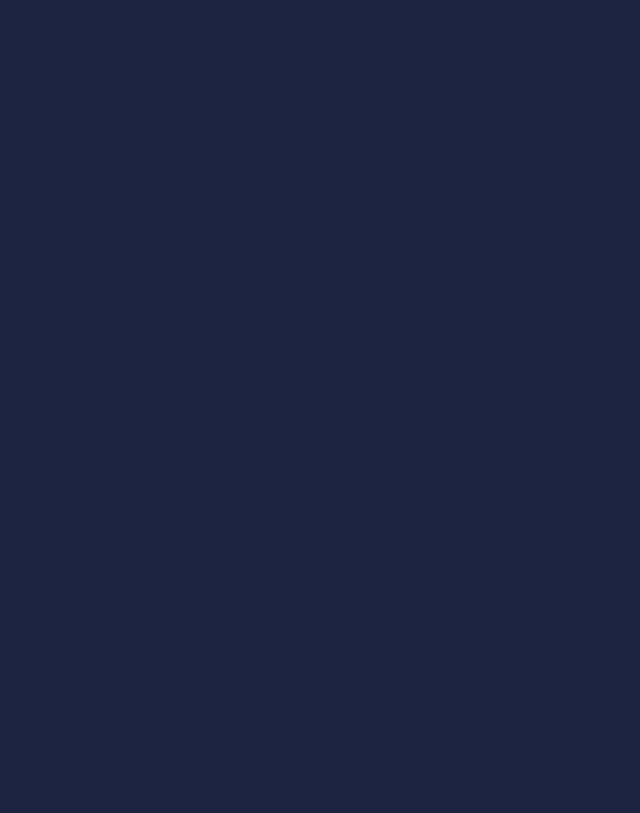
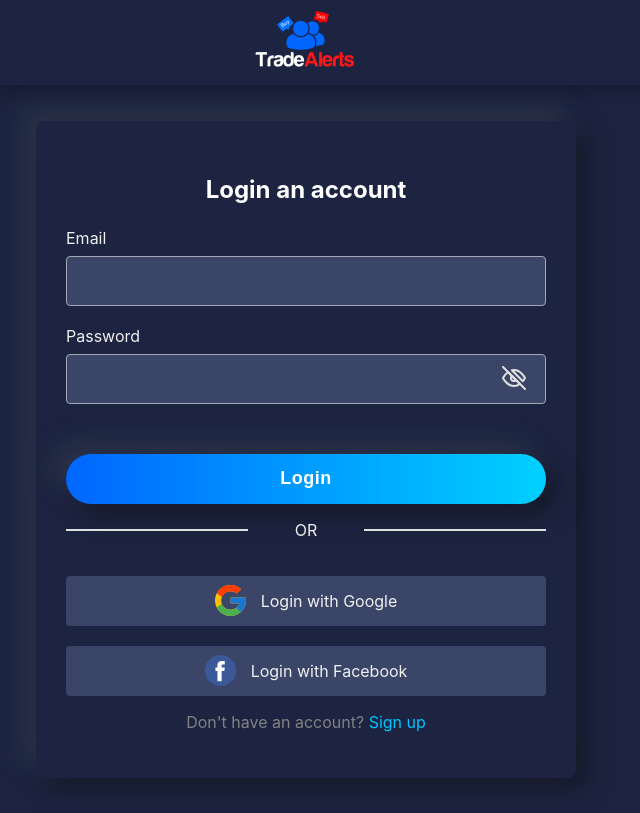
Before and after one commit to Arthur7711/trading_platform, a React (Create React App) app: page /login in a window 1280 px wide. Before the commit this address had no page. Shown: the whole page, without its empty margins (334-974 px from the left). Built offline with nearby package versions, Linux system fonts and the light colour scheme.

Commit message:
feat:(login page)

```diff
--- a/src/App.js
+++ b/src/App.js
@@ -1,4 +1,5 @@
 import { BrowserRouter, Route, Routes } from "react-router-dom";
+import Login from "./pages/login/Login";
 import Openpage from "./pages/openPage/OpenPage";
 import Register from "./pages/register/Register";
 
@@ -8,6 +9,7 @@ function App() {
       <Routes>
         <Route path="/" element={<Openpage />} />
         <Route path="/register" element={<Register />} />
+        <Route path="/login" element={<Login />} />
       </Routes>
     </BrowserRouter>
   );
--- /dev/null
+++ b/src/pages/login/Login.jsx
@@ -0,0 +1,58 @@
+import React from "react";
+import Logregheader from "../../components/logRegHeader/LogRegHeader";
+import styles from "./Login.module.css";
+import { ReactComponent as Eye } from "../../assets/images/eye.svg";
+import { ReactComponent as Google } from "../../assets/images/google.svg";
+import { ReactComponent as Fb } from "../../assets/images/fb.svg";
+
+const Login = () => {
+  function showingInp(e) {
+    if (e.target.parentNode.parentNode.childNodes[1].type === "password") {
+      e.target.parentNode.parentNode.childNodes[1].type = "text";
+    } else if (e.target.parentNode.parentNode.childNodes[1].type === "text") {
+      e.target.parentNode.parentNode.childNodes[1].type = "password";
+    }
+  }
+  return (
+    <>
+      <Logregheader />
+      <main className={styles.main}>
+        <div className={styles.item}>
+          <p className={styles.title}>Login an account</p>
+          <div className={styles.forLabel}>
+            <label>
+              Email
+              <input type="text" />
+            </label>
+          </div>
+          <div className={styles.forLabel}>
+            <label className={styles.passLab}>
+              Password
+              <input type="password" />
+              <Eye onClick={(e) => showingInp(e)} />
+            </label>
+          </div>
+          <button className={styles.btn}>Login</button>
+          <div className={styles.linesArea}>
+            <div className={styles.line}></div>
+            <p>OR</p>
+            <div className={styles.line}></div>
+          </div>
+          <div className={styles.socMedia}>
+            <Google />
+            Login with Google
+          </div>
+          <div className={styles.socMedia}>
+            <Fb />
+            Login with Facebook
+          </div>
+          <p className={styles.already}>
+          Don't have an account? <span>Sign up</span>
+          </p>
+        </div>
+      </main>
+    </>
+  );
+};
+
+export default Login;
--- /dev/null
+++ b/src/pages/login/Login.module.css
@@ -0,0 +1,98 @@
+.main {
+  display: flex;
+  justify-content: center;
+  align-items: center;
+  height: 91vh;
+}
+.item {
+  width: 480px;
+  background: #1c2441;
+  box-shadow: 12px 12px 25px rgba(16, 16, 18, 0.5),
+    -12px -12px 25px rgba(59, 68, 81, 0.5);
+  border-radius: 8px;
+  padding: 30px;
+  color: #f0f0f0;
+}
+.title {
+  font-weight: bold;
+  font-size: 24px;
+  color: #ffffff;
+  text-align: center;
+}
+.forLabel {
+  margin-top: 20px;
+}
+.forLabel label input {
+  width: 100%;
+  background: #3b4568;
+  border: 1px solid #a4a7b3;
+  box-sizing: border-box;
+  border-radius: 4px;
+  height: 50px;
+  margin-top: 8px;
+  color: #ffffff;
+  padding-left: 10px;
+  font-size: 18px;
+}
+.passLab {
+  position: relative;
+}
+.passLab svg {
+  position: absolute;
+  top: 65%;
+  right: 20px;
+  cursor: pointer;
+}
+.terms {
+  color: #00c5ff;
+}
+
+.btn {
+  width: 100%;
+  height: 50px;
+  background: linear-gradient(90deg, #0066ff 0%, #00d1ff 100%);
+  border-radius: 25px;
+  font-weight: 600;
+  font-size: 18px;
+  letter-spacing: 0.03em;
+  color: #ffffff;
+  border: none;
+  margin-top: 50px;
+  box-shadow: 12px 12px 25px rgba(16, 16, 18, 0.5),
+    -12px -12px 25px rgba(59, 68, 81, 0.5);
+  cursor: pointer;
+}
+.linesArea {
+  display: flex;
+  justify-content: space-between;
+  align-items: center;
+}
+.line {
+  border: 1px solid #e0e0e0;
+  width: 180px;
+}
+.socMedia {
+  margin-top: 20px;
+  height: 50px;
+  background: #3b4568;
+  border-radius: 4px;
+  display: flex;
+  justify-content: center;
+  align-items: center;
+  cursor: pointer;
+}
+.socMedia svg {
+  margin-right: 15px;
+}
+.already {
+  text-align: center;
+  color: #828282;
+}
+.already span {
+  color: #00c5ff;
+}
+@media only screen and (max-width: 450px) {
+  .main {
+    zoom: 75%;
+  }
+}
```
